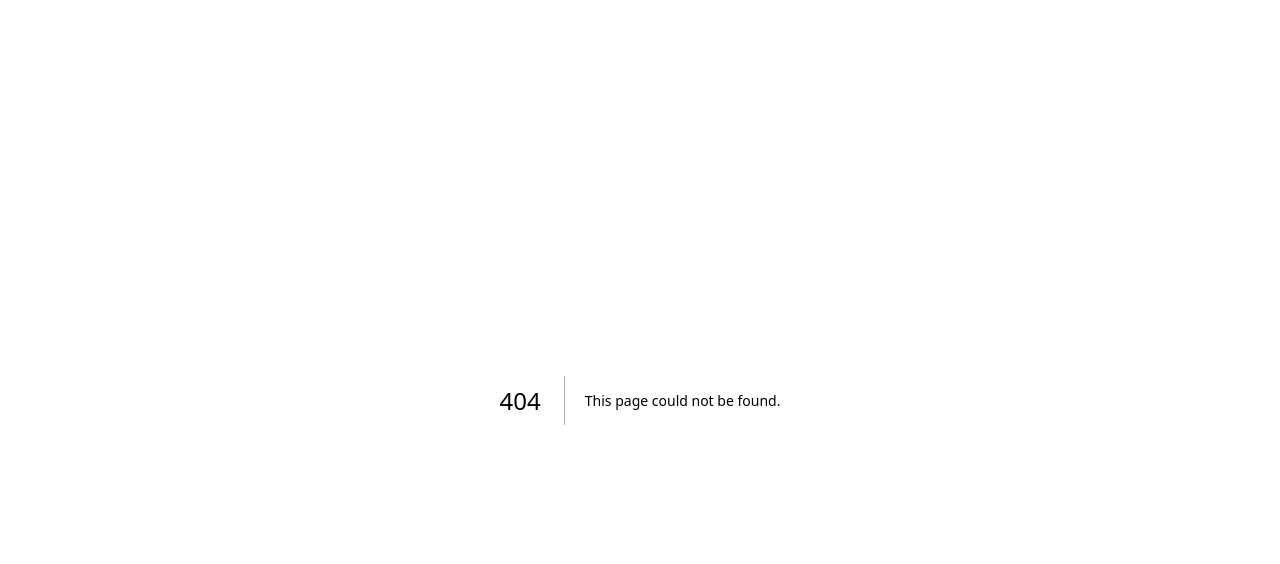
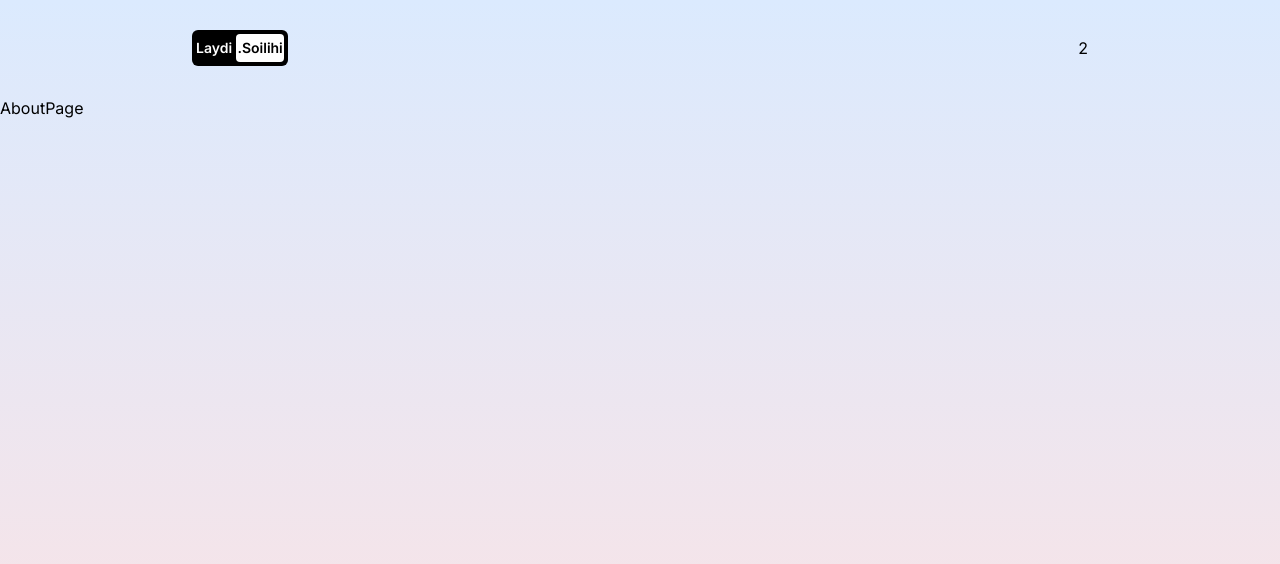
Before and after one commit to soilihilaydi/portfolio.V3, a Next.js app: page /about in a window 1280 px wide. Before the commit this address had no page. Shown: the top 564 px of the page. Built offline with nearby package versions, Linux system fonts and the light colour scheme.

Commit message:
mise de la navbar

```diff
--- /dev/null
+++ b/src/app/about/page.jsx
@@ -0,0 +1,7 @@
+const AboutPage = () => {
+  return (
+  <div className=''>AboutPage</div>
+  )
+};
+
+export default AboutPage
--- /dev/null
+++ b/src/app/contact/page.jsx
@@ -0,0 +1,7 @@
+const ContactPage = () => {
+  return (
+  <div className=''>ContactPage</div>
+  )
+};
+
+export default ContactPage
--- a/src/app/layout.js
+++ b/src/app/layout.js
@@ -1,17 +1,25 @@
 import { Inter } from "next/font/google";
 import "./globals.css";
+import Navbar from "@/components/Navbar";
 
 const inter = Inter({ subsets: ["latin"] });
 
 export const metadata = {
-  title: "Lama Dev Portfolio App",
-  description: "Generated by create next app",
+  title: "Mon Portfolio App",
+  description: "Mon Portfolio version 3",
 };
 
 export default function RootLayout({ children }) {
   return (
-    <html lang="en">
-      <body className={inter.className}>{children}</body>
+    <html lang="fr">
+      <body className={inter.className}>
+        <div className="w-screen h-screen bg-gradient-to-b from-blue-100 to-red-100">
+          <div className="h-24">
+           <Navbar />
+          </div>
+           <div className="h-[calc(100vh - 6rem)]">{children}</div>
+          </div>
+        </body>
     </html>
   );
 }
--- /dev/null
+++ b/src/app/portfolio/page.jsx
@@ -0,0 +1,7 @@
+const PortfolioPage = () => {
+  return (
+  <div className=''>PortfolioPage</div>
+  )
+};
+
+export default PortfolioPage
--- /dev/null
+++ b/src/components/navbar.jsx
@@ -0,0 +1,20 @@
+import Link from 'next/link';
+
+const Navbar = () => {
+  return (
+      <div className='h-full flex items-center justify-between px-4 sm:px-8 md:px-12 lg:px-20 xl:px-48'>
+        {/* LOGO */}
+        <div className=''>
+          <Link href="/" className="text-sm bg-black rounded-md p-1 font-semibold flex items-center justify-center w-29" >
+           <span className="text-white mr-1">Laydi</span>
+           <span className="w-12 rounded bg-white text-black flex items-center justify-center px-4 py-1">.Soilihi</span>
+          </Link>
+        </div>
+        {/* RESPONSIVE MENU */}
+        <div className=''>2</div>
+
+      </div>
+  )
+}
+
+export default Navbar
```
